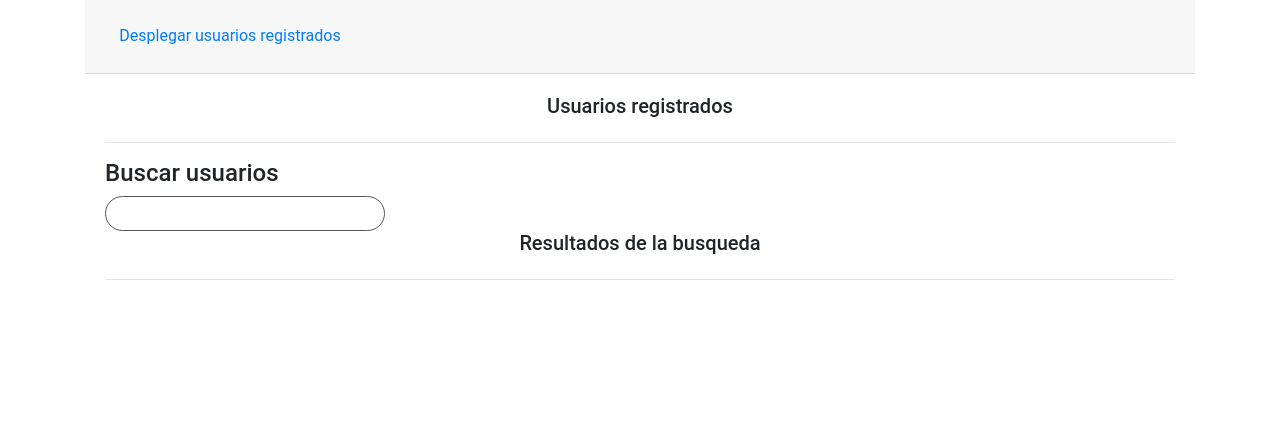
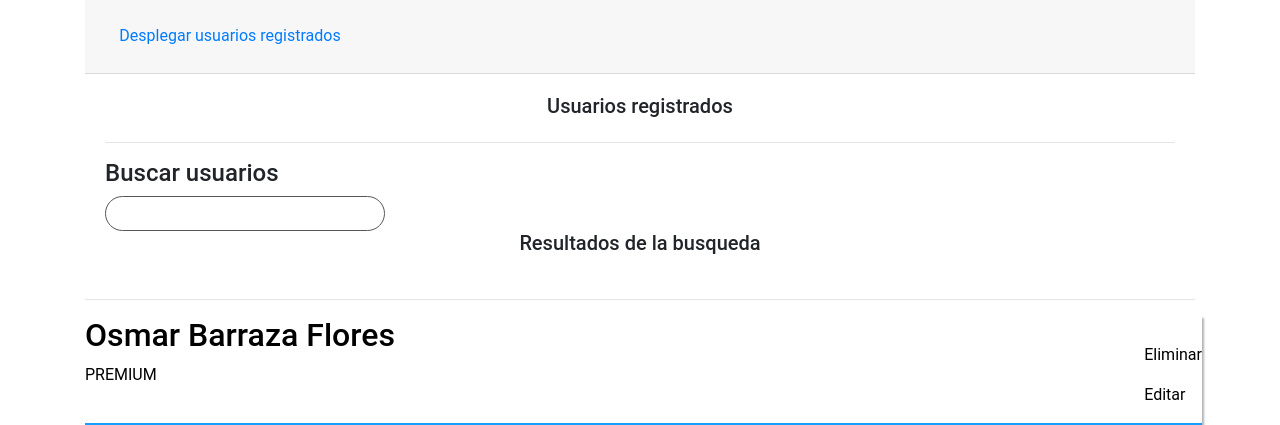
Before and after one commit to OsmarBarraza24/proyectoFinal, a PHP site: page /adminadd.php in a window 1280 px wide, after a click on "Desplegar usuarios registrados". Shown: the part 506-931 px from the top of the page. Before the commit the page ends 786 px from the top, so only its background shows below. Run offline with PHP 8.4, Linux system fonts and the light colour scheme; the visitor is signed in with stand-in values (Sample User, id 1); data that the repository does not hold is empty.

Commit message:
havving a good tome

```diff
--- a/adminadd.php
+++ b/adminadd.php
@@ -285,9 +285,17 @@ if(isset($_POST["subirAl"])){
           <div class="col-xs-12">
             <h5>Resultados de la busqueda</h5>
           </div>
-</div>
-          <hr>
-        </div>
+          </div>
+         </div>
+         <hr>
+            <div class="searchres">
+              <h2>Osmar Barraza Flores</h2>
+              <p>PREMIUM</p>
+              <div class="corner">
+                <div style="dispay:inline-block;"><p>Eliminar</p> <p>Editar</p></div>
+              </div>
+            </div>
+
 </div>
 </div>
 <script src="js/adminimg.js"></script>
--- a/css/step.css
+++ b/css/step.css
@@ -111,3 +111,25 @@ input[type=submit]{
     width: 280px;
     border: 1px solid rgb(87, 87, 87);
 }
+
+.searchres{
+    position: relative;
+        -webkit-box-sizing: content-box;
+        -moz-box-sizing: content-box;
+        box-sizing: content-box;
+        width: 1117px;
+        height: 107px;
+        border-bottom: 2px solid rgba(0,150,255,0.91);
+        color: black;
+        -o-text-overflow: ellipsis;
+        text-overflow: ellipsis;
+        -webkit-box-shadow: 2px 2px 2px 0 rgba(0,0,0,0.3) ;
+        box-shadow: 2px 2px 2px 0 rgba(0,0,0,0.3) ;
+
+}
+
+.corner {
+    position:absolute;
+    bottom:0;
+    right:0;
+}
```
